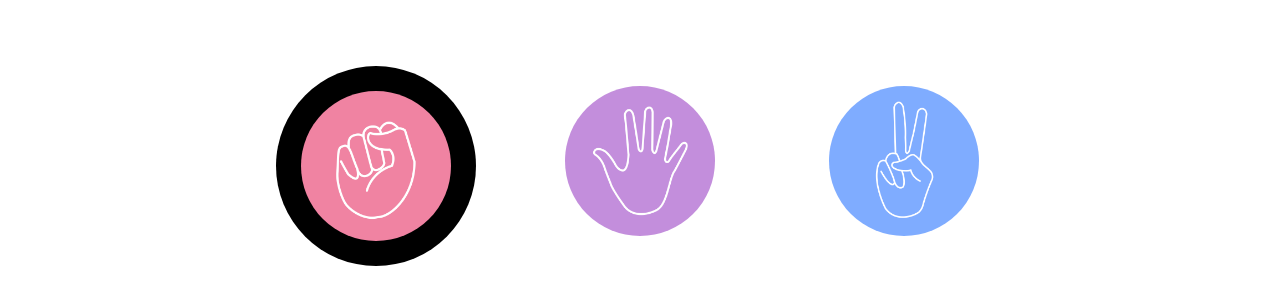
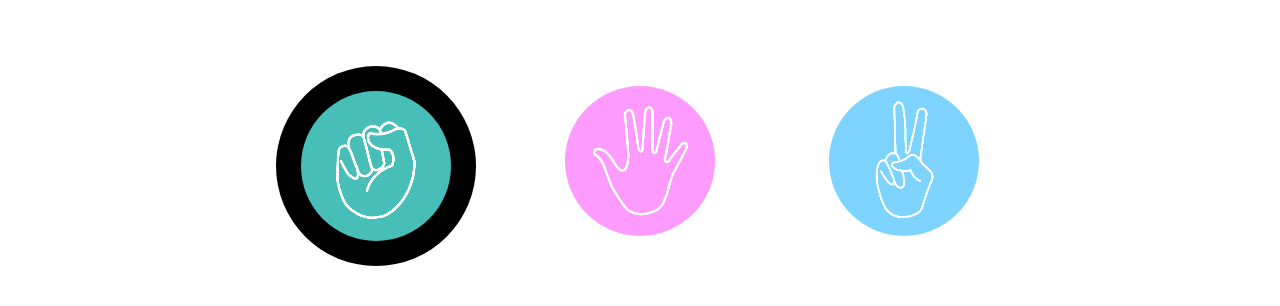
Before and after one commit to Vimal-Mudalagi/Rock-Paper-Scissors-Game, a plain HTML site: page index.html in a window 1280 px wide. In both pictures the pointer is over the element 376 px from the left and 260 px from the top of the page. Shown: the part 99-405 px from the top of the page. Drawn offline with Linux system fonts and the light colour scheme.

Commit message:
Chnges in css

```diff
--- a/style.css
+++ b/style.css
@@ -22,11 +22,13 @@ h1 {
 }
 
 img {
+
     height: 150px;
     width: 150px;
     /* To prevent images from destortion */
     object-fit: cover;
     border-radius: 50%;
+    filter: contrast(190%);
 }
 
 .choices {
@@ -35,13 +37,14 @@ img {
     justify-content: center;
     gap: 4rem;
     margin-top: 4rem;
+
 }
 
 .choice:hover {
     cursor: pointer;
     background-color: rgb(0, 0, 0);
     transition-duration: 0.4s;
-
+    filter: hue-rotate(210deg);
     transform: translateY(5px);
 }
 
```
